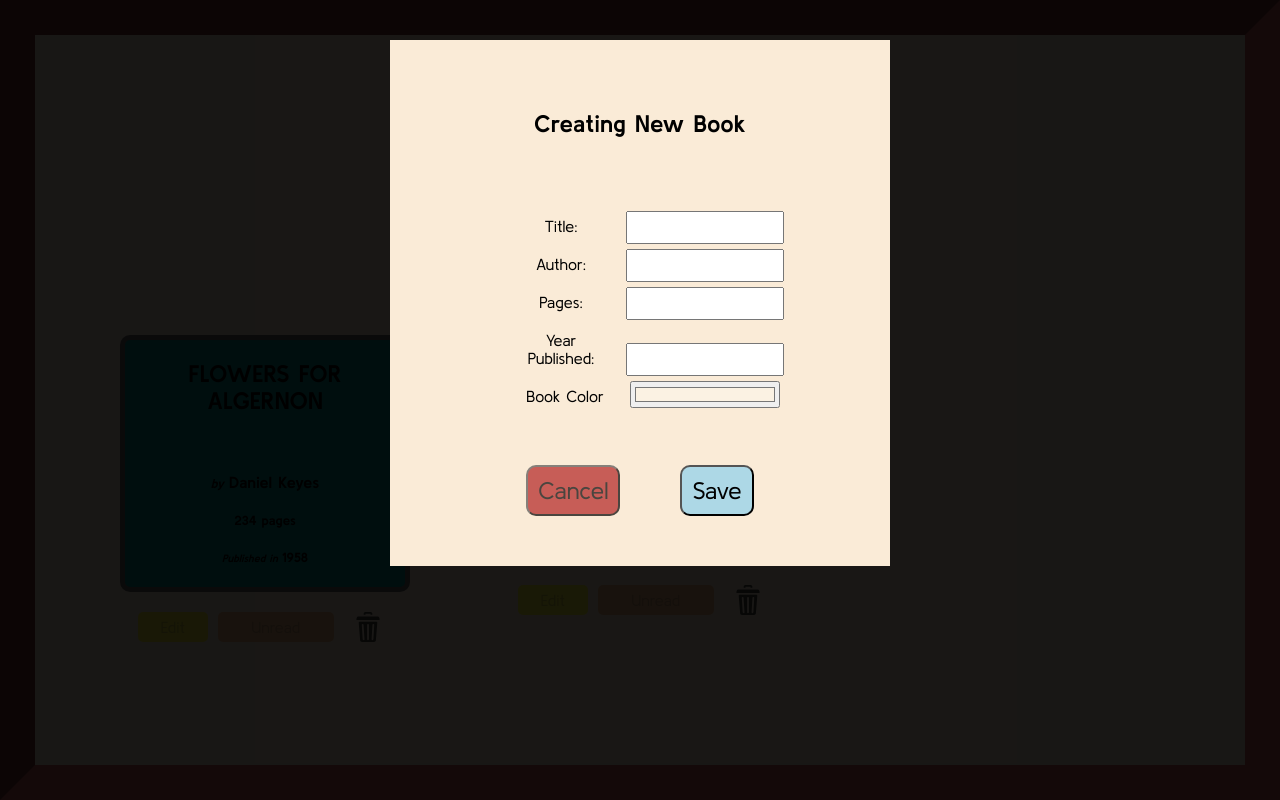
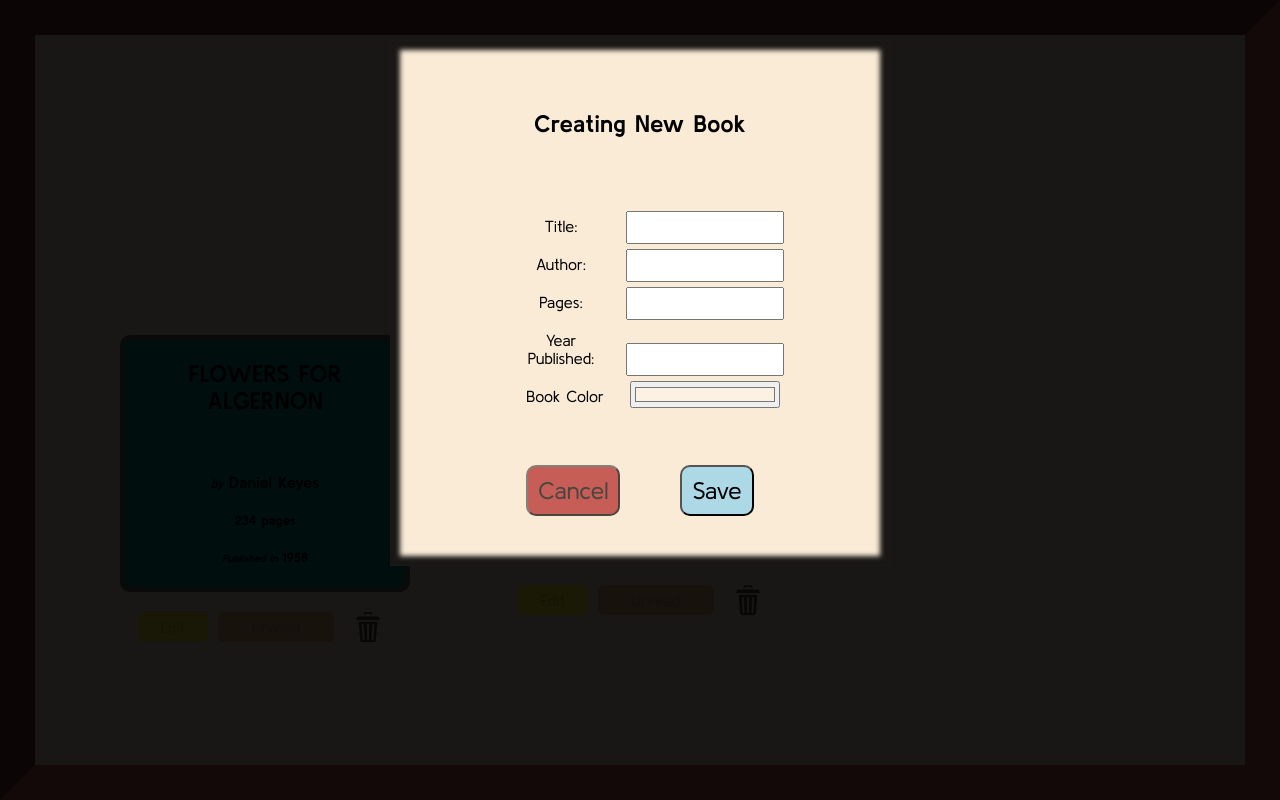
Before and after one commit to conwu7/librarywithreact, a React app: page / in a window 1280 px wide. Both pictures are taken after a click on the button "New Book". Built offline with nearby package versions, Linux system fonts and the light colour scheme.

Commit message:
Box shadow to popup form

```diff
--- a/public/style.css
+++ b/public/style.css
@@ -33,7 +33,7 @@ body {
     overflow: scroll;
 }
 .formA {
-
+    box-shadow: 0 0 5px 10px inset rgba(0,0,0, 0.9);;
 }
 .formContainer>* {
     position: relative;
```
